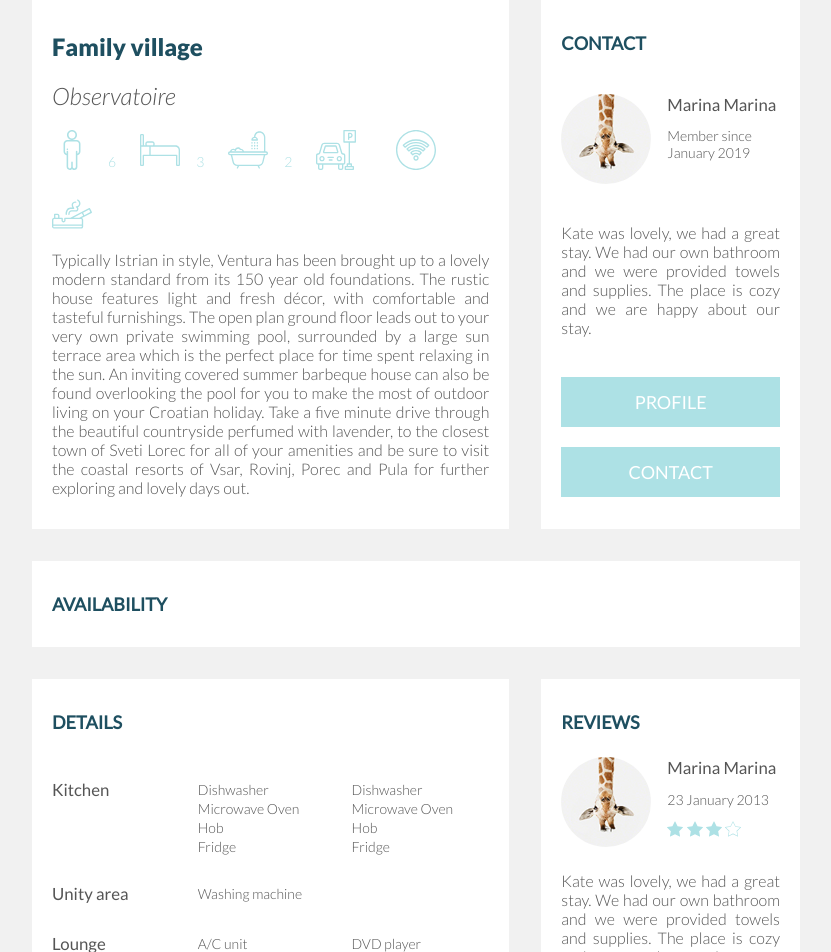
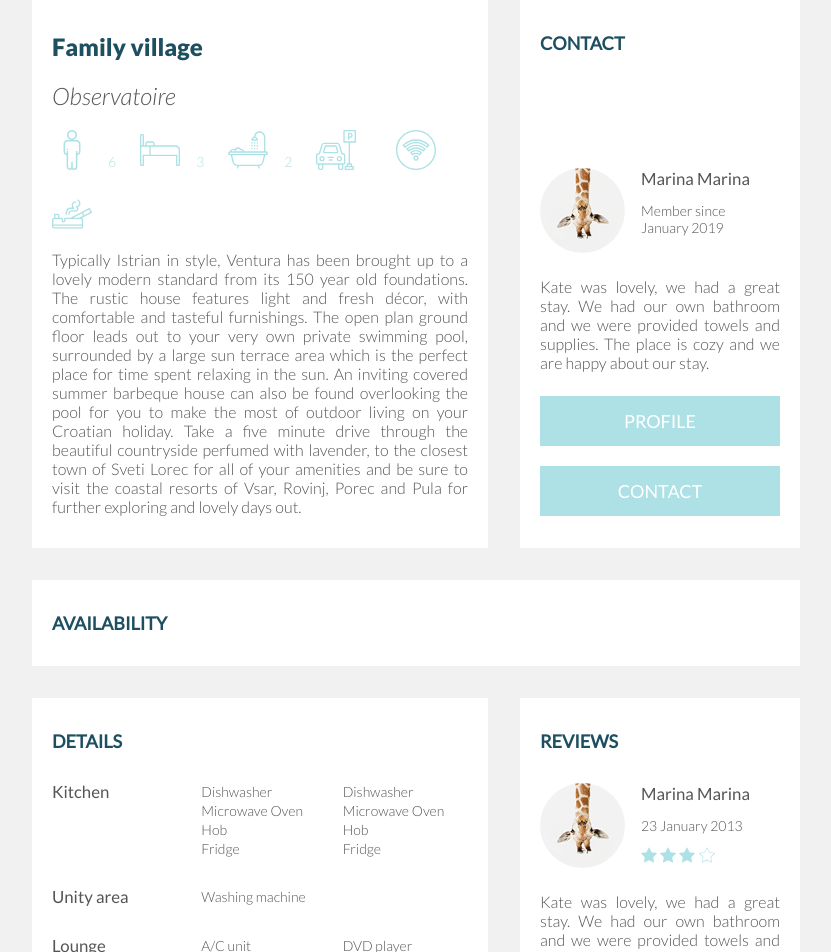
Before and after one commit to NevedomaZverushka/hotel-site, a React (Create React App) app: page / in a window 1280 px wide. Shown: the top 952 px of the page, without its empty margins (224-1055 px from the left). Built offline with nearby package versions, Linux system fonts and the light colour scheme.

Commit message:
Minor improvements

```diff
--- a/src/assets/styles/components/Card.scss
+++ b/src/assets/styles/components/Card.scss
@@ -7,7 +7,6 @@
   display: flex;
   flex-direction: column;
   align-items: stretch;
-  justify-content: space-between;
 
   h1, h2, h3, h4, p, span, button {
     margin: 0;
@@ -25,6 +24,7 @@
     text-transform: uppercase;
     font-weight: bold;
     padding: 0;
+    flex: 1;
   }
   h3 {
     color: $grey;
@@ -50,8 +50,8 @@
   }
   .avatar {
     border-radius: 50%;
-    width: 90px;
-    height: 90px;
+    width: 85px;
+    height: 85px;
     background-size: cover;
     background-position: center;
   }
@@ -61,7 +61,6 @@
     color: $white;
     padding: 0.875rem 1.25rem;
     font-weight: normal;
-    flex: 1;
     cursor: pointer;
   }
   .arrow {
--- a/src/assets/styles/screens/PropertyPage.scss
+++ b/src/assets/styles/screens/PropertyPage.scss
@@ -1,4 +1,10 @@
 @import 'src/assets/styles/colors';
+
+@media screen and (max-device-width: 425px) {
+  .container {
+    margin: 0 10% !important;
+  }
+}
 
 .page {
   display: flex;
--- a/src/screens/PropertyPage.js
+++ b/src/screens/PropertyPage.js
@@ -31,7 +31,7 @@ export default function PropertyPage() {
     return(
         <div className="page">
             <div className="container">
-                <Card style={{ flex: 2 }}>
+                <Card style={{ flex: 2, flexBasis: '20rem' }}>
                     <h1>Family village</h1>
                     <h3>Observatoire</h3>
                     <div className="row" style={{ gap: '1.5rem', paddingBottom: '1rem' }}>
@@ -48,7 +48,7 @@ export default function PropertyPage() {
                         Typically Istrian in style, Ventura has been brought up to a lovely modern standard from its 150 year old foundations. The rustic house features light and fresh décor, with comfortable and tasteful furnishings. The open plan ground floor leads out to your very own private swimming pool, surrounded by a large sun terrace area which is the perfect place for time spent relaxing in the sun. An inviting covered summer barbeque house can also be found overlooking the pool for you to make the most of outdoor living on your Croatian holiday. Take a five minute drive through the beautiful countryside perfumed with lavender, to the closest town of Sveti Lorec for all of your amenities and be sure to visit the coastal resorts of Vsar, Rovinj, Porec and Pula for further exploring and lovely days out.
                     </p>
                 </Card>
-                <Card title={"Contact"} style={{ gap: '1.5rem' }}>
+                <Card title={"Contact"} style={{ gap: '1.5rem', flexBasis: '12rem', justifyContent: 'space-between' }}>
                     <div className="row" style={{ gap: '1rem' }}>
                         <div className="avatar" style={{ backgroundImage: `url(${profile})` }} />
                         <div className="column" style={{ gap: '0.8rem' }}>
@@ -65,21 +65,21 @@ export default function PropertyPage() {
                     </div>
                 </Card>
                 <Card style={{ flex: '2 100%' }} title={"Availability"} />
-                <Card style={{ flex: 2 }} title={"Details"}>
-                    <div style={{ display: 'flex', flexDirection: 'column', gap: '1.8rem', marginTop: '1.8rem' }}>
+                <Card style={{ flex: 2, flexBasis: '20rem' }} title={"Details"}>
+                    <div className="row" style={{ gap: '1.8rem' , marginTop: '1.8rem'}}>
                         {details.map(({ id, title, items }) => {
                             return(
-                                <div key={id} style={{ display: 'flex', flexWrap: 'wrap' }}>
+                                <div className="row" style={{ width: '100%', gap: '1rem' }}>
                                     <h4 style={{ flex: 1 }}>{title}</h4>
                                     <p style={{ columnCount: 2, flex: 2 }}>
-                                        {items.map(item => { return <span>{item}<br/></span> })}
+                                        {items.map((item, idx) => { return <span key={idx}>{item}<br/></span> })}
                                     </p>
                                 </div>
                             )
                         })}
                     </div>
                 </Card>
-                <Card title={"Reviews"} style={{ gap: '1.5rem' }}>
+                <Card title={"Reviews"} style={{ gap: '1.5rem', flexBasis: '12rem', justifyContent: 'space-between' }}>
                     <div className="row" style={{ gap: '1rem' }}>
                         <div className="avatar" style={{ backgroundImage: `url(${profile})` }} />
                         <div className="column" style={{ gap: '0.8rem' }}>
```
